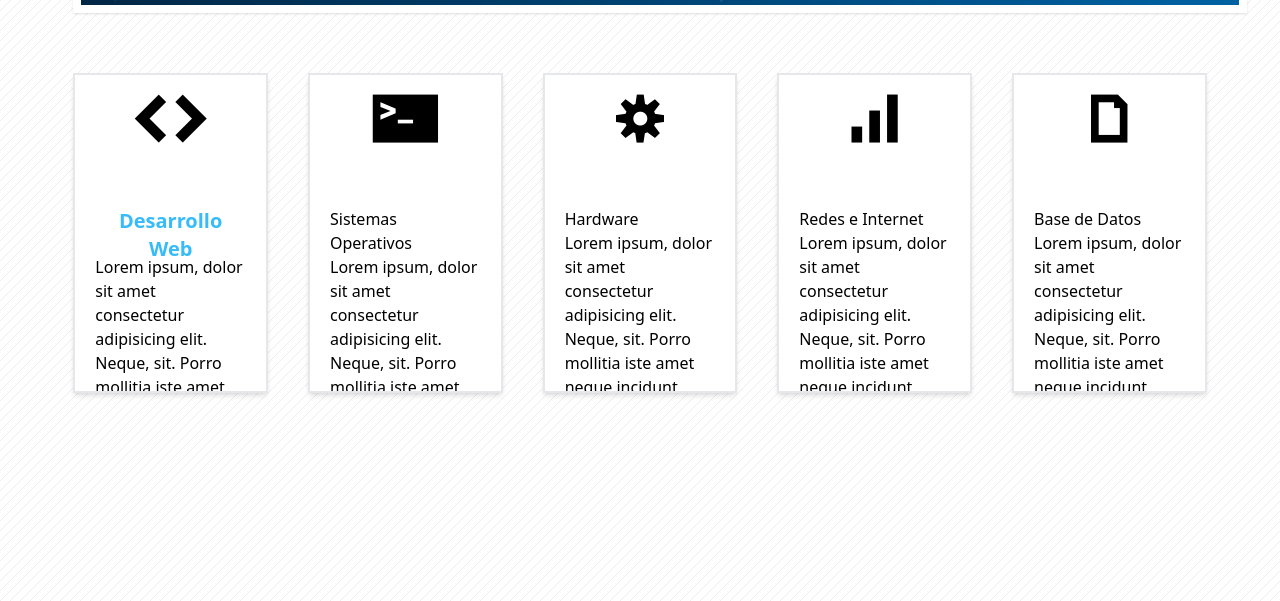
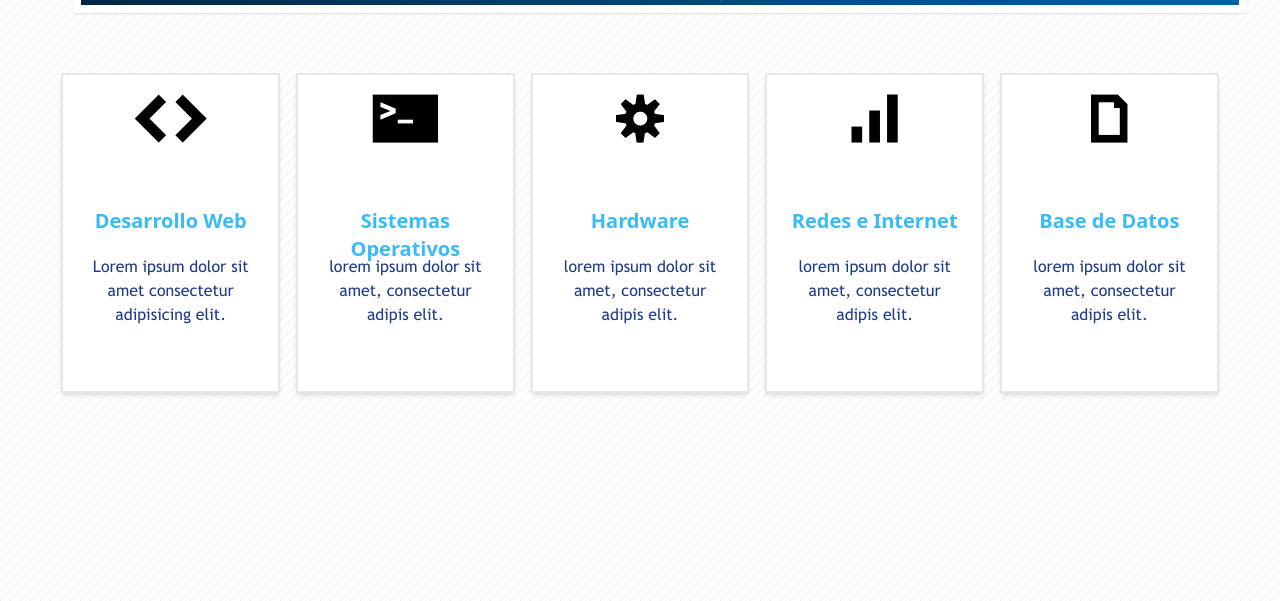
Before and after one commit to wilxoncastillo/tailwind, a website: page index.html in a window 1280 px wide. Shown: the part 199-800 px from the top of the page. Drawn offline with Linux system fonts and the light colour scheme.

Commit message:
31. Estilos descripción de las tarjetas

```diff
--- a/index.html
+++ b/index.html
@@ -68,7 +68,7 @@
         </h2>
 
         <p class="card-body">
-          Lorem ipsum, dolor sit amet consectetur adipisicing elit. Neque, sit. Porro mollitia iste amet neque incidunt sequi laboriosam labore est, rem, delectus ut id. Enim voluptate veniam vitae et modi.
+          Lorem ipsum dolor sit amet consectetur adipisicing elit.
         </p>
       </div>
 
@@ -78,12 +78,12 @@
           _
         </p>
 
-        <h2 class="card-category">
+        <h2 class="card-title">
           Sistemas Operativos
         </h2>
 
-        <p class="card-description">
-          Lorem ipsum, dolor sit amet consectetur adipisicing elit. Neque, sit. Porro mollitia iste amet neque incidunt sequi laboriosam labore est, rem, delectus ut id. Enim voluptate veniam vitae et modi.
+        <p class="card-body">
+          lorem ipsum dolor sit amet, consectetur adipis elit.
         </p>
       </div>
 
@@ -93,12 +93,12 @@
           S
         </p>
 
-        <h2 class="card-category">
+        <h2 class="card-title">
           Hardware
         </h2>
 
-        <p class="card-description">
-          Lorem ipsum, dolor sit amet consectetur adipisicing elit. Neque, sit. Porro mollitia iste amet neque incidunt sequi laboriosam labore est, rem, delectus ut id. Enim voluptate veniam vitae et modi.
+        <p class="card-body">
+          lorem ipsum dolor sit amet, consectetur adipis elit.
         </p>
       </div>
 
@@ -108,12 +108,12 @@
           u
         </p>
 
-        <h2 class="card-category">
+        <h2 class="card-title">
           Redes e Internet
         </h2>
 
-        <p class="card-description">
-          Lorem ipsum, dolor sit amet consectetur adipisicing elit. Neque, sit. Porro mollitia iste amet neque incidunt sequi laboriosam labore est, rem, delectus ut id. Enim voluptate veniam vitae et modi.
+        <p class="card-body">
+          lorem ipsum dolor sit amet, consectetur adipis elit.
         </p>
       </div>
 
@@ -123,12 +123,12 @@
           a
         </p>
 
-        <h2 class="card-category">
+        <h2 class="card-title">
           Base de Datos
         </h2>
 
-        <p class="card-description">
-          Lorem ipsum, dolor sit amet consectetur adipisicing elit. Neque, sit. Porro mollitia iste amet neque incidunt sequi laboriosam labore est, rem, delectus ut id. Enim voluptate veniam vitae et modi.
+        <p class="card-body">
+          lorem ipsum dolor sit amet, consectetur adipis elit.
         </p>
       </div>
 
--- a/src/app.css
+++ b/src/app.css
@@ -82,7 +82,7 @@
             shadow-md
             bg-white
             overflow-hidden
-            m-5
+            m-2
             mt-10
             p-5
             cursor-pointer
@@ -108,6 +108,8 @@
     .card-title {
         @apply
             w-full
+            m-0
+            p-0
             h-12
             text-xl
             font-bold
@@ -118,5 +120,17 @@
         ;
     }
 
+    .card-body {
+        font-family: "TrebuchetMS";
+        @apply
+            text-center
+            text-blue-900
+            text-base
+            transition
+            duration-300
+        ;
+
+    }
+
     /* fin style card */
 }
```
Also changed, not shown: css/app.css.
